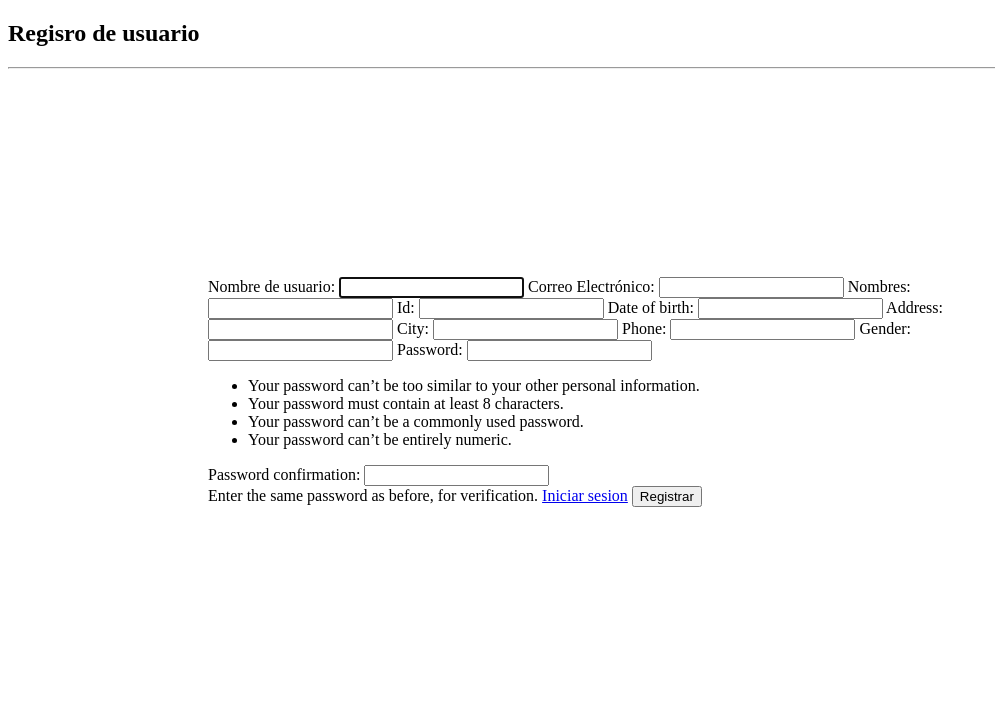
After one commit to luisapolanco/worktions, a Django app: page /registro/ in a window 1280 px wide. The commit adds this page. Shown: the top 706 px of the page, without its empty margins (0-995 px from the left). Run offline with Django 4.2, Linux system fonts and the light colour scheme.

Commit message:
formulario registro hecho y login con un error de url

```diff
--- a/Modules/Services/forms.py
+++ b/Modules/Services/forms.py
@@ -1,10 +1,54 @@
 from django import forms
-from django.contrib.auth.forms import AuthenticationForm
+from django.contrib.auth.forms import AuthenticationForm, UserCreationForm
 from django.forms import ModelForm
 from .models import User,  Service, Category
 
 
-class SignUpUserForm(ModelForm):
+class CustomUserCreationForm(UserCreationForm):
+
+    class Meta:
+        model = User
+        date_of_birth = forms.DateInput
+        fields =[
+            'username',
+            'email',
+            'name',
+            'id',
+            'date_of_birth',
+            'address',
+            'city',
+            'phone',
+            'gender'
+            ]
+#formulario servicios
+class Post_Service(forms.ModelForm):
+
+    category_id = forms.ModelChoiceField(queryset=Category.objects.all())
+    user_id =  forms.ModelChoiceField(queryset=User.objects.all())
+
+    class Meta:
+        model = Service
+        fields = [
+            'category_id',
+            'user_id',
+            'title',
+            'description',
+            'images'
+        ]
+        labels={
+            'category_id':'Elegir categoria ajustada a su servicio',
+            'user_id':'Cedula',
+            'Title':'Titulo del servicio',
+            'description':'Ingrese descripcion de su servicio a prestar',
+            'images':'Muestra tus trabajos anteriores'
+        }
+        widgets={
+            'description': forms.Textarea(attrs={"rows":5, "cols":50}),
+            'title': forms.TextInput(),
+        }
+
+
+'''class SignUpUserForm(ModelForm):
     password = forms.CharField(widget=forms.PasswordInput, label='Contraseña', required=True)
     class Meta:
         model = User
@@ -43,31 +87,4 @@ class SignUpUserForm(ModelForm):
             'phone': forms.TextInput(),
             'gender' : forms.SelectMultiple(choices=[('Femenino', 'Femenino'), ('Masculino', 'Masculino')]),
             'username': forms.TextInput(),
-        }
-
-#formulario servicios
-class Post_Service(forms.ModelForm):
-
-    category_id = forms.ModelChoiceField(queryset=Category.objects.all())
-    user_id =  forms.ModelChoiceField(queryset=User.objects.all())
-
-    class Meta:
-        model = Service
-        fields = [
-            'category_id',
-            'user_id',
-            'title',
-            'description',
-            'images'
-        ]
-        labels={
-            'category_id':'Elegir categoria ajustada a su servicio',
-            'user_id':'Cedula',
-            'Title':'Titulo del servicio',
-            'description':'Ingrese descripcion de su servicio a prestar',
-            'images':'Muestra tus trabajos anteriores'
-        }
-        widgets={
-            'description': forms.Textarea(attrs={"rows":5, "cols":50}),
-            'title': forms.TextInput(),
-        }
+        }'''
--- a/Modules/Services/models.py
+++ b/Modules/Services/models.py
@@ -4,38 +4,50 @@ from django.contrib.auth.models import AbstractBaseUser, BaseUserManager
 # Create your models here.
 
 class UserManager(BaseUserManager):
-    def _create_user(self, username, email, name, id, city, is_staff, is_superuser, password=None):
+    def _create_user(self, email, username, name, id, city, password=None):
+        if not email:
+            raise ValueError('el usuario debe tener correo electronico')
         user = self.model(
-            username=username,
-            email=email,
-            name=name,
-            id= id,
-            city = city,
-            is_staff=is_staff,
-            is_superuser=is_superuser,
+        username=username,
+        email=self.normalize_email(email),
+        name=name,
+        id= id,
+        city = city
         )
         user.set_password(password)
         user.save()
         return user
 
-    def create_user(self, username, email, name, id, city, is_staff, password):
-        return self._create_user(username, email, name, id, city, is_staff, False, password)
+    def create_user(self, email, username, name, id, city, password):
+        return self._create_user(username, email, name, id, city, password)
 
-    def create_superuser(self,username,email,name,  id, city, password):
-        return self._create_user(username, email, name, id, city, True, True, password)
+    def create_superuser(self ,email, username, name, id, city, password):
+        user= self._create_user(
+            email ,
+            username=username,
+            name=name,
+            id=id,
+            city=city,
+            password=password,
+            )
+
+        user.usuario_administrador = True
+        user.save()
+
+        return user
 
 class User(AbstractBaseUser):
     username = models.CharField('Nombre de usuario',unique = True, max_length=100)
     email = models.EmailField('Correo Electrónico', max_length=254,unique = True)
-    name = models.CharField('Nombres', max_length=200, blank = True, null = True)
+    name = models.CharField('Nombres', max_length=200, null=True)
     id = models.CharField(max_length=15, primary_key=True)
-    date_of_birth = models.DateField()
-    address = models.CharField(max_length = 50)
-    city = models.CharField(max_length =20)
-    phone = models.CharField(max_length =15)
-    gender = models.CharField(max_length=15)
-    is_active = models.BooleanField(default = True)
-    is_staff = models.BooleanField(default = False)
+    date_of_birth = models.DateField(null=True)
+    address = models.CharField(max_length = 50, null=True)
+    city = models.CharField(max_length =20, null=True)
+    phone = models.CharField(max_length =15, null=True)
+    gender = models.CharField(max_length=15, null=True)
+    usuario_activo = models.BooleanField(default = True)
+    usuario_administrador = models.BooleanField(default = False)
     objects = UserManager()
 
     USERNAME_FIELD = 'username'
@@ -52,7 +64,7 @@ class User(AbstractBaseUser):
 
     @property
     def is_staff(self):
-        return self.is_staff
+        return self.usuario_administrador
 
 
 class Category(models.Model):
--- a/Modules/Services/templates/home.html
+++ b/Modules/Services/templates/home.html
@@ -10,8 +10,7 @@
 
 <body>
     <h1>Worktions</h1>
-    <button type="button" class="btn btn-success"><a href="signup-contractor" style="color: white;">Registrar_Contratista</a></button>
-<button type="button" class="btn btn-success"><a href="signup-customer" style="color: white;">Registrar_Cliente</a></button>
+    <button type="button" class="btn btn-success"><a href="registro" style="color: white;">Registro</a></button>
     <!--<button type="login" href="signup-contractor">Registrar_Contratista</button>-->
 <button type="button" class="btn btn-success"><a href="post-service" style="color: white;">Ingresar Servicio</a></button>
 <br>
--- /dev/null
+++ b/Modules/Services/templates/registration/registro.html
@@ -0,0 +1,30 @@
+<!DOCTYPE html>
+<html lang="es">
+    <head>
+        <meta charset="UTF-8">
+        <meta name="viewport" content="width=device-width, initial-scale=1.0">
+        <meta http-equiv="X-UA-Compatible" content="ie=edge">
+        <title>Registro al sistema</title>
+    </head>
+    <body>
+        <div class="container">
+
+            <div class="row">
+                <div class="col-12 col-md-6 offset-md-3">
+                    <div class="card">
+                        <div class="card-body">
+                            <h2>Regisro de usuario</h2>
+                            <hr>
+                            <form action="" method="post" style="padding: 200px;">
+                                {% csrf_token %}
+                                {{ form }}
+                                <a href="{% url 'login' %}">Iniciar sesion</a>
+                                <input type="submit" value="Registrar">
+                            </form>
+                        </div>
+                    </div>
+                </div>
+            </div>
+        </div>
+    </body>
+</html>
--- a/Modules/Services/views.py
+++ b/Modules/Services/views.py
@@ -5,9 +5,10 @@ from django.http import HttpRequest
 import pdb
 from .models import *
 from django.contrib.auth.views import LoginView
-from .forms import SignUpUserForm, Post_Service
+from .forms import Post_Service, CustomUserCreationForm
 from django.shortcuts import render, get_object_or_404
 from django.contrib.auth.models import User
+from django.contrib.auth import authenticate, login
 
 # Create your views here.
 
@@ -29,7 +30,7 @@ def info_usuario(request):
     return render(request, 'info_usuario.html')
 
 
-def signUpUser(request):
+'''def signUpUser(request):
     data = {
         'form': SignUpUserForm()
     }
@@ -55,7 +56,22 @@ def signUpUser(request):
             data['mensaje'] = 'Usuario creado correctamente'
             redirect('/home')
 
-    return render(request, 'signup.html', data)
+    return render(request, 'signup.html', data)'''
+
+def signUp(request):
+    data = {
+        'form': CustomUserCreationForm()
+    }
+    if request.method == 'POST':
+        formulario = CustomUserCreationForm(data=request.POST)
+        if formulario.is_valid():
+            formulario.save()
+            user = authenticate(username=formulario.cleaned_data["username"], password=formulario.cleaned_data["password1"])
+            login(request, user)
+            return redirect(to="/home")
+        data["form"] = formulario
+
+    return render(request, 'registration/registro.html', data)
 
 def postService(request):
     data={
--- a/worktions/settings.py
+++ b/worktions/settings.py
@@ -27,6 +27,9 @@ SECRET_KEY = 'django-insecure-rs5je&8646-b)gvj-&&!rz0&w&jxho-p#%tkzl-&^id96y&$5-
 DEBUG = True
 
 ALLOWED_HOSTS = []
+
+LOGIN_REDIRECT_URL="/"
+LOGOUT_REDIRECT_URL = "/"
 
 
 # Application definition
@@ -101,7 +104,7 @@ AUTH_PASSWORD_VALIDATORS = [
     },
 ]
 
-AUTH_USER_MODEL = 'Services.user'
+AUTH_USER_MODEL = 'Services.User'
 # Internationalization
 # https://docs.djangoproject.com/en/4.1/topics/i18n/
 
--- a/worktions/urls.py
+++ b/worktions/urls.py
@@ -14,7 +14,7 @@ Including another URLconf
     2. Add a URL to urlpatterns:  path('blog/', include('blog.urls'))
 """
 from django.contrib import admin
-from django.urls import path
+from django.urls import path, include
 from Modules.Services import views as servicesViews
 from django.contrib.auth.views import LoginView
 from django.conf import settings
@@ -23,11 +23,11 @@ from django.conf.urls.static import static
 urlpatterns = [
     path('admin/', admin.site.urls),
     path('home', servicesViews.home),
-    path('signup', servicesViews.signUpUser),
-    path('login', LoginView.as_view(template_name='login.html')),
+    path('registro/', servicesViews.signUp, name="registro"),
     path('post-service', servicesViews.postService,name="post-service"),
     path('profile',servicesViews.profile ),
     path('info_per', servicesViews.info_usuario,name="info_usuario"),
+    path('accounts/',include('django.contrib.auth.urls'))
 ]
 
 if settings.DEBUG:
```
Also changed, not shown: Modules/Services/templates/login.html (deleted, +0 -26 lines), Modules/Services/templates/registration/login.html (added, +31 -0 lines), Modules/Services/templates/signup.html (deleted, +0 -22 lines), Modules/Services/migrations/0016_alter_user_address_alter_user_city_and_more.py (added), Modules/Services/migrations/0017_rename_is_active_user_usuario_activo_and_more.py (added), Worktions.db.
